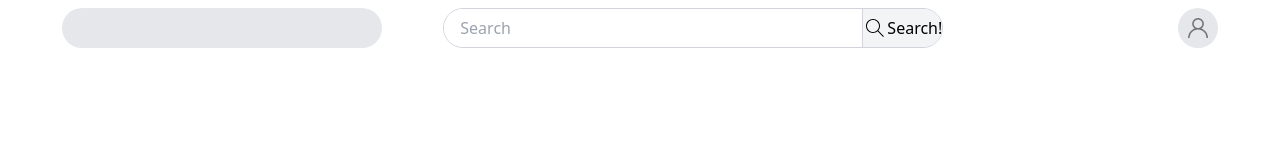
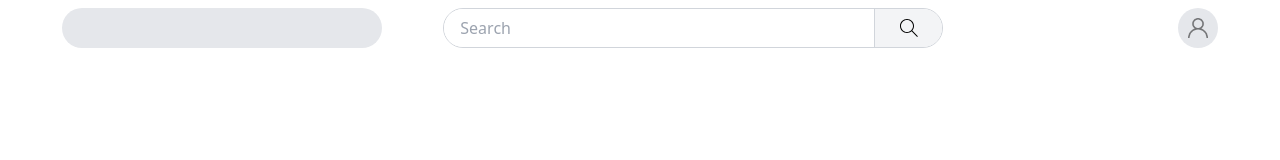
Before and after one commit to alptugidin/react-searchbox-like-youtube, a React (Vite) app: page / in a window 1280 px wide. Shown: the top 160 px of the page. Built offline with nearby package versions, Linux system fonts and the light colour scheme.

Commit message:
new classes

```diff
--- a/src/index.css
+++ b/src/index.css
@@ -19,7 +19,7 @@
 }
 
 .input {
-  @apply  h-full w-full outline-none pl-4 rounded-r-none rounded-l-full
+  @apply  w-full outline-none pl-4 rounded-r-none rounded-l-full pr-9
 }
 
 .input-search-button {
@@ -36,8 +36,8 @@
 
 .input-clear-button {
   @apply w-8 h-8 p-1 absolute right-[71px] bg-white mt-[3px] rounded-full hover:bg-black hover:bg-opacity-10
-  /* @apply w-10 h-full flex items-center justify-center */
 }
-/* .input-clear-button-svg { */
-  /* @apply w-7 hover:bg-black hover:bg-opacity-10 rounded-full */
-/* } */
+
+.search-popup {
+  @apply absolute top-14 bg-gray-500 text-white text-xs px-2 py-2 rounded-[4px] hidden bg-opacity-80
+}
```
